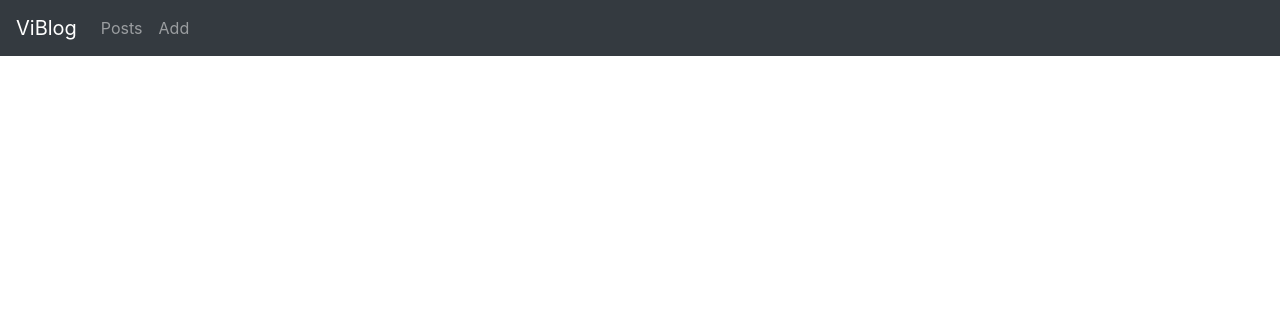
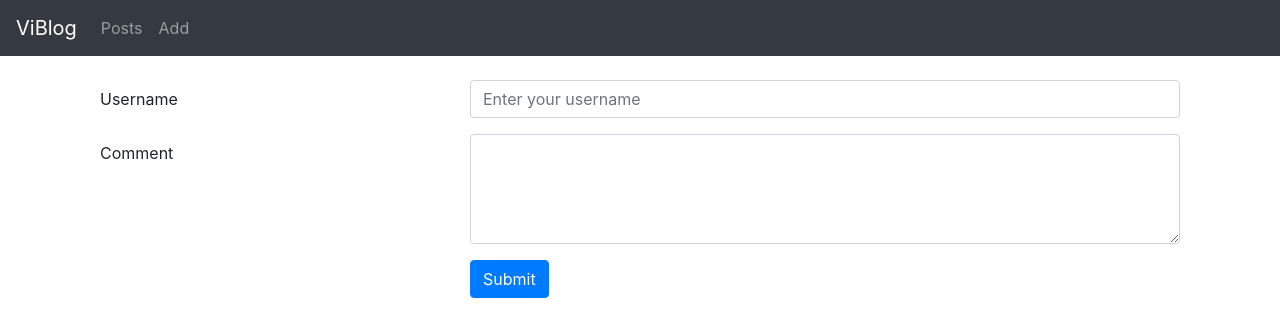
Before and after one commit to pedja77/blog-app, a Vue app: page /posts/1 in a window 1280 px wide. Shown: the top 336 px of the page. Built offline with nearby package versions, Linux system fonts and the light colour scheme; no server answers.

Commit message:
Zadatak 9 parcijalno

```diff
--- /dev/null
+++ b/src/components/AddComment.vue
@@ -0,0 +1,53 @@
+<template>
+  <div class="container mt-8">
+    <form @submit.prevent="submitComment">
+    <div class="form-group row">
+      <label for="username" class="col-4 col-form-label">Username</label>
+      <div class="col-8">
+        <input id="username"
+          name="username"
+          placeholder="Enter your username"
+          type="text"
+          class="form-control here"
+          required>
+      </div>
+    </div>
+    <div class="form-group row">
+      <label for="text" class="col-4 col-form-label">Comment</label>
+      <div class="col-8">
+        <textarea
+          id="text"
+          name="text"
+          cols="40"
+          rows="4"
+          class="form-control"
+          required>
+        </textarea>
+      </div>
+    </div>
+    <div class="form-group row">
+      <div class="offset-4 col-8">
+        <button name="submit" type="submit" class="btn btn-primary">Submit</button>
+      </div>
+    </div>
+    </form>
+  </div>
+</template>
+
+<script>
+export default {
+    data() {
+        return {
+
+        }
+    },
+    methods: {
+
+    }
+
+}
+</script>
+
+<style>
+
+</style>
--- a/src/components/SinglePost.vue
+++ b/src/components/SinglePost.vue
@@ -2,13 +2,18 @@
   <div>
       <h3>{{ post.title }}</h3>
       <p>{{ post.text }}</p>
+      <add-comment></add-comment>
   </div>
 </template>
 
 <script>
 import { posts } from "../services/Posts";
+import AddComment from './AddComment.vue'
 
 export default {
+  components: {
+      AddComment
+  },
   data() {
     return {
       post: {}
```
